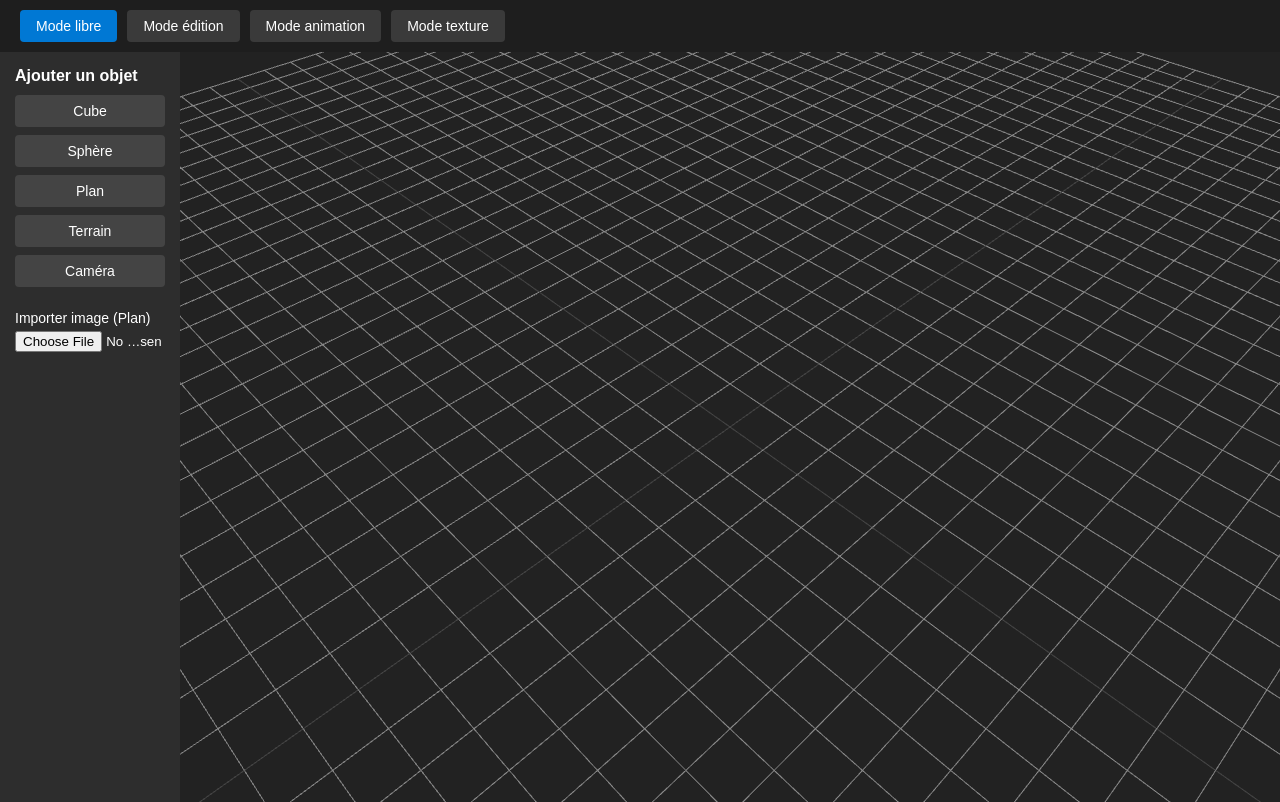
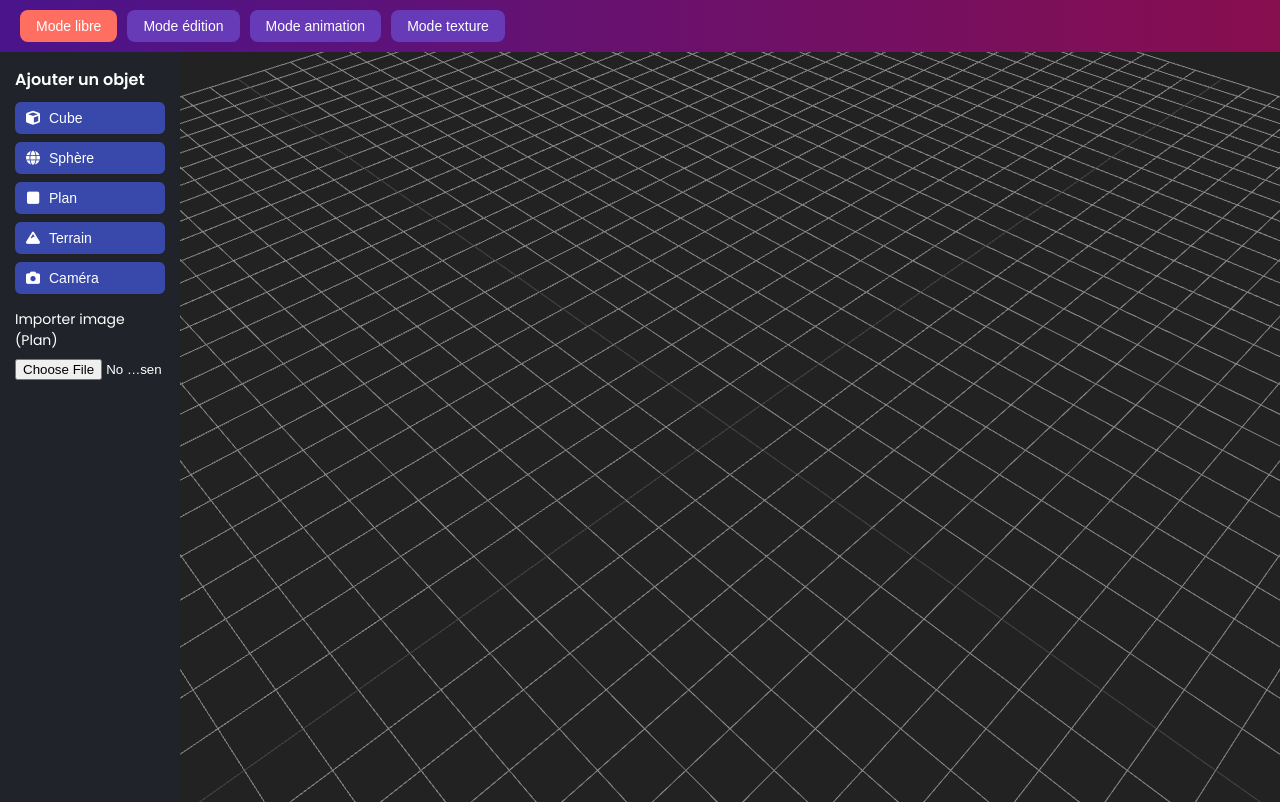
Before and after one commit to Loukasss18/Logiciel3D, a plain HTML site: page simple3dapp/index.html in a window 1280 px wide. Drawn offline with Linux system fonts and the light colour scheme; animation ran at ten frames a second.

Commit message:
feat: enhance UI with icons and modern styling

```diff
--- a/simple3dapp/index.html
+++ b/simple3dapp/index.html
@@ -4,6 +4,18 @@
   <meta charset="UTF-8" />
   <meta name="viewport" content="width=device-width, initial-scale=1.0" />
   <title>Modeleur 3D Simple</title>
+  <!-- Fonts and icons -->
+  <link rel="preconnect" href="https://fonts.googleapis.com" />
+  <link rel="preconnect" href="https://fonts.gstatic.com" crossorigin />
+  <link
+    href="https://fonts.googleapis.com/css2?family=Poppins:wght@400;600&display=swap"
+    rel="stylesheet"
+  />
+  <link
+    rel="stylesheet"
+    href="https://cdnjs.cloudflare.com/ajax/libs/font-awesome/6.5.0/css/all.min.css"
+    referrerpolicy="no-referrer"
+  />
   <!-- Stylesheet for the application -->
   <link rel="stylesheet" href="style.css" />
 </head>
@@ -21,11 +33,21 @@
     <!-- Left sidebar for adding objects (visible in free mode) -->
     <aside id="sidebar" class="sidebar">
       <h3>Ajouter un objet</h3>
-      <button class="add-object" data-primitive="box">Cube</button>
-      <button class="add-object" data-primitive="sphere">Sphère</button>
-      <button class="add-object" data-primitive="plane">Plan</button>
-      <button class="add-object" data-primitive="terrain">Terrain</button>
-      <button class="add-object" data-primitive="camera">Caméra</button>
+      <button class="add-object" data-primitive="box">
+        <i class="fa-solid fa-cube"></i> Cube
+      </button>
+      <button class="add-object" data-primitive="sphere">
+        <i class="fa-solid fa-globe"></i> Sphère
+      </button>
+      <button class="add-object" data-primitive="plane">
+        <i class="fa-solid fa-square"></i> Plan
+      </button>
+      <button class="add-object" data-primitive="terrain">
+        <i class="fa-solid fa-mountain"></i> Terrain
+      </button>
+      <button class="add-object" data-primitive="camera">
+        <i class="fa-solid fa-camera"></i> Caméra
+      </button>
       <div class="import-image-container">
         <label for="imageInput">Importer image (Plan)</label>
         <input type="file" id="imageInput" accept="image/png,image/jpeg" />
--- a/simple3dapp/style.css
+++ b/simple3dapp/style.css
@@ -3,8 +3,8 @@ body, html {
   margin: 0;
   padding: 0;
   height: 100vh;
-  font-family: Arial, Helvetica, sans-serif;
-  background-color: #f4f4f4;
+  font-family: 'Poppins', sans-serif;
+  background-color: #f0f2f5;
   color: #333;
 }
 
@@ -13,7 +13,7 @@ body, html {
   display: flex;
   gap: 10px;
   padding: 10px 20px;
-  background-color: #1e1e1e;
+  background: linear-gradient(90deg, #4a148c, #880e4f);
   color: #fff;
   align-items: center;
 }
@@ -21,20 +21,21 @@ body, html {
 .mode-button {
   padding: 8px 16px;
   border: none;
-  background-color: #3a3a3a;
+  background-color: #673ab7;
   color: #fff;
   cursor: pointer;
-  border-radius: 4px;
+  border-radius: 8px;
   font-size: 14px;
-  transition: background-color 0.2s ease;
+  transition: background-color 0.2s ease, transform 0.2s ease;
 }
 
 .mode-button:hover {
-  background-color: #575757;
+  background-color: #8561c5;
+  transform: translateY(-2px);
 }
 
 .mode-button.active {
-  background-color: #0078d4;
+  background-color: #ff6f61;
 }
 
 /* Main container: sidebar + canvas + settings */
@@ -46,7 +47,7 @@ body, html {
 /* Left sidebar */
 .sidebar {
   width: 180px;
-  background-color: #2d2d2d;
+  background-color: #20232a;
   color: #fff;
   padding: 15px;
   box-sizing: border-box;
@@ -63,17 +64,25 @@ body, html {
 .add-object {
   width: 100%;
   margin-bottom: 8px;
-  padding: 8px;
-  background-color: #444;
+  padding: 8px 10px;
+  background-color: #3949ab;
   border: none;
   color: #fff;
   cursor: pointer;
-  border-radius: 4px;
+  border-radius: 6px;
   font-size: 14px;
+  display: flex;
+  align-items: center;
+  gap: 8px;
 }
 
 .add-object:hover {
-  background-color: #5c5c5c;
+  background-color: #5c6bc0;
+}
+
+.add-object i {
+  width: 16px;
+  text-align: center;
 }
 
 .import-image-container {
@@ -93,7 +102,7 @@ body, html {
 /* Right settings panel */
 .settings {
   width: 250px;
-  background-color: #2d2d2d;
+  background-color: #20232a;
   color: #fff;
   padding: 15px;
   box-sizing: border-box;
@@ -136,17 +145,18 @@ body, html {
   padding: 6px 10px;
   margin-top: 5px;
   border: none;
-  background-color: #0078d4;
+  background-color: #ff6f61;
   color: #fff;
-  border-radius: 4px;
+  border-radius: 6px;
   cursor: pointer;
   font-size: 14px;
+  transition: background-color 0.2s ease;
 }
 
 #applyTransform:hover,
 #applyGlobalColor:hover,
 #applyFaceColor:hover {
-  background-color: #005fa3;
+  background-color: #e64a19;
 }
 
 .renderer-container {
@@ -177,14 +187,15 @@ body, html {
   padding: 5px;
   font-size: 14px;
   color: #fff;
-  background-color: #444;
+  background-color: #3949ab;
   border: none;
   border-radius: 4px;
   cursor: pointer;
+  transition: background-color 0.2s ease;
 }
 
 .timeline-controls button:hover {
-  background-color: #5c5c5c;
+  background-color: #5c6bc0;
 }
 
 .note {
```
